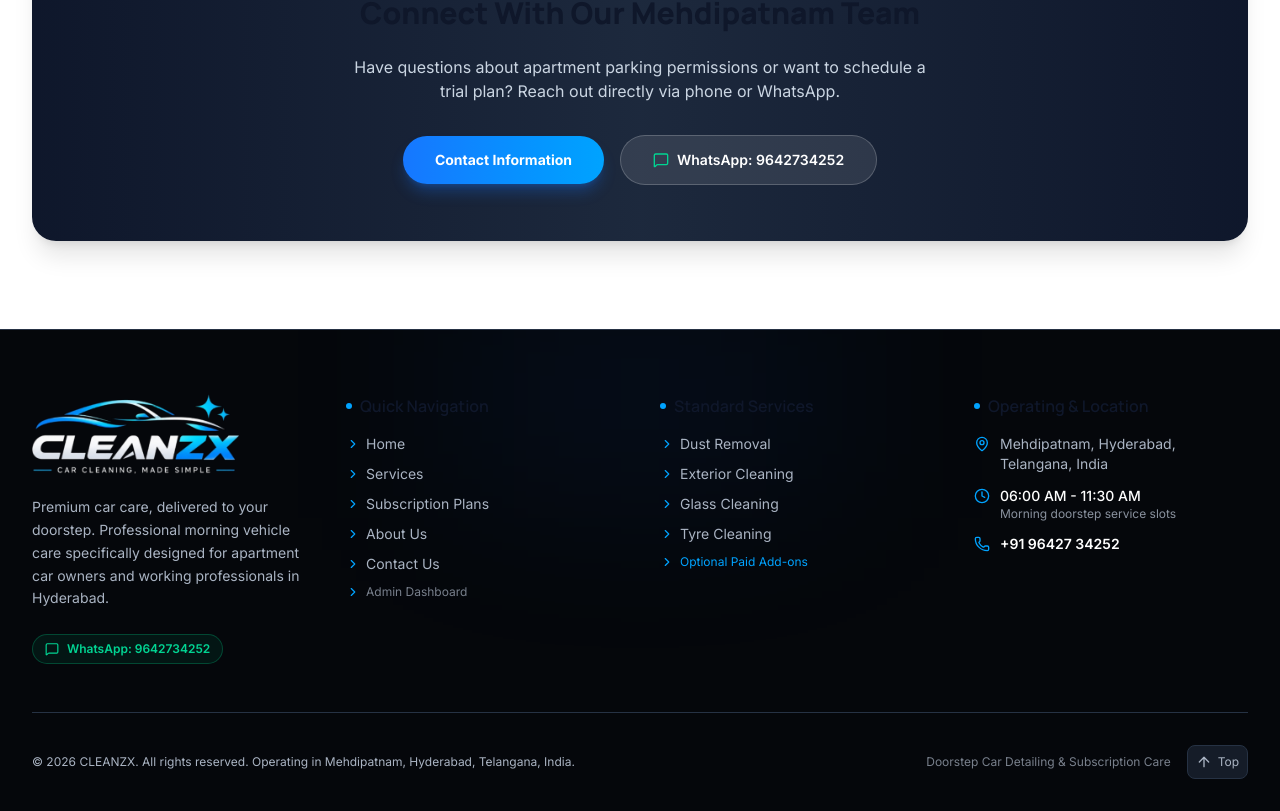
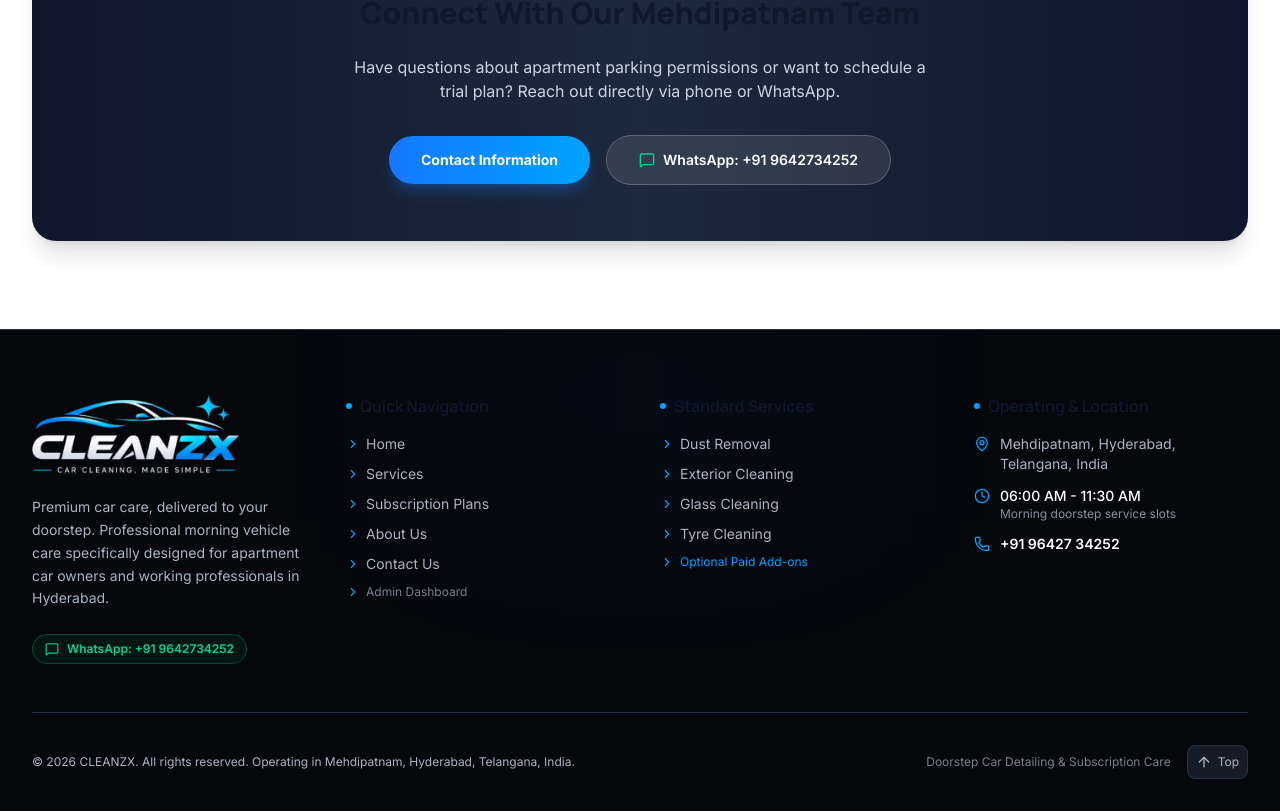
Before and after one commit to codtech1208408/CLEANZX, a React (Vite) app: page /about in a window 1280 px wide. Shown: the part 2385-3196 px from the top of the page. Built offline with nearby package versions, Linux system fonts and the light colour scheme; no server answers.

Commit message:
Update banner badge to Serving Overall Hyderabad and format WhatsApp number with +91

```diff
--- a/src/components/Footer.jsx
+++ b/src/components/Footer.jsx
@@ -37,7 +37,7 @@
                 className="inline-flex items-center gap-2 text-xs font-semibold px-3 py-1.5 rounded-full bg-emerald-950/40 text-emerald-400 border border-emerald-500/30 hover:bg-emerald-900/50 transition-colors"
               >
                 <MessageSquare className="w-3.5 h-3.5" />
-                <span>WhatsApp: {BUSINESS_INFO.whatsapp}</span>
+                <span>WhatsApp: {BUSINESS_INFO.whatsappFormatted}</span>
               </a>
             </div>
           </div>
--- a/src/data/websiteData.js
+++ b/src/data/websiteData.js
@@ -6,6 +6,7 @@
   phone: "9642734252",
   phoneFormatted: "+91 96427 34252",
   whatsapp: "9642734252",
+  whatsappFormatted: "+91 9642734252",
   whatsappUrl: "https://wa.me/919642734252",
   location: {
     area: "Mehdipatnam",
--- a/src/pages/AboutPage.jsx
+++ b/src/pages/AboutPage.jsx
@@ -193,7 +193,7 @@
               className="px-8 py-3.5 rounded-full bg-white/10 hover:bg-white/20 border border-white/20 text-white font-semibold text-sm flex items-center gap-2 transition-colors"
             >
               <MessageSquare className="w-4 h-4 text-emerald-400" />
-              <span>WhatsApp: {BUSINESS_INFO.whatsapp}</span>
+              <span>WhatsApp: {BUSINESS_INFO.whatsappFormatted}</span>
             </a>
           </div>
         </div>
--- a/src/pages/ContactPage.jsx
+++ b/src/pages/ContactPage.jsx
@@ -79,7 +79,7 @@
               className="w-full py-2.5 rounded-xl bg-[#25D366] hover:bg-[#20ba59] text-white text-xs font-semibold text-center transition-colors flex items-center justify-center gap-1.5 shadow-sm"
             >
               <MessageSquare className="w-3.5 h-3.5" />
-              <span>{BUSINESS_INFO.whatsapp}</span>
+              <span>{BUSINESS_INFO.whatsappFormatted}</span>
             </a>
           </div>
 
--- a/src/pages/HomePage.jsx
+++ b/src/pages/HomePage.jsx
@@ -17,7 +17,7 @@
     {
       id: 1,
       image: "/images/banner-1.png",
-      badge: "Serving Mehdipatnam & Hyderabad Residential Apartments",
+      badge: "Serving Overall Hyderabad",
       titleLine1: "Premium Car Cleaning.",
       titleLine2: "Right at Your Doorstep.",
       subtitle: "Keep your car spotless without leaving home. Discover convenient doorstep car cleaning and flexible subscription plans from CLEANZX in Hyderabad.",
@@ -177,7 +177,7 @@
             </div>
             <div className="bg-slate-900/90 p-3 sm:p-4 rounded-xl border border-slate-800 backdrop-blur-md shadow-md sm:shadow-lg shadow-black/50">
               <p className="text-[10px] sm:text-xs text-slate-400">Direct WhatsApp</p>
-              <p className="text-xs sm:text-sm font-bold text-emerald-400 mt-1">{BUSINESS_INFO.whatsapp}</p>
+              <p className="text-xs sm:text-sm font-bold text-emerald-400 mt-1">{BUSINESS_INFO.whatsappFormatted}</p>
             </div>
             <div className="bg-slate-900/90 p-3 sm:p-4 rounded-xl border border-slate-800 backdrop-blur-md shadow-md sm:shadow-lg shadow-black/50">
               <p className="text-[10px] sm:text-xs text-slate-400">Apartment Service</p>
@@ -512,7 +512,7 @@
                 className="w-full sm:w-auto px-8 py-3.5 rounded-full bg-[#25D366] hover:bg-[#20ba59] text-white font-bold text-sm flex items-center justify-center gap-2 shadow-lg shadow-emerald-950/40 transition-all hover:scale-105"
               >
                 <MessageSquare className="w-4 h-4 fill-current" />
-                <span>Chat on WhatsApp ({BUSINESS_INFO.whatsapp})</span>
+                <span>Chat on WhatsApp ({BUSINESS_INFO.whatsappFormatted})</span>
               </a>
 
               <a
```
